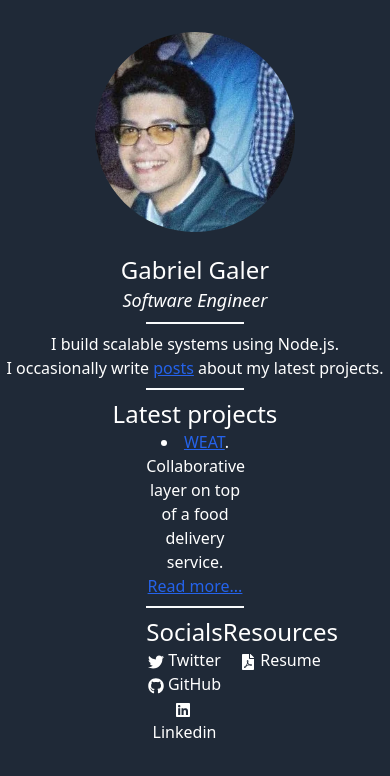
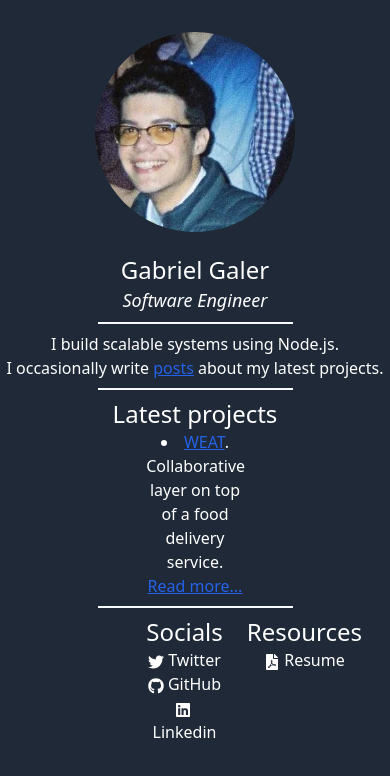
Before and after one commit to galer7/portfolio-old, a Next.js app: page / in a window 390 px wide. Shown: the top 776 px of the page. Built offline with nearby package versions, Linux system fonts and the light colour scheme.

Commit message:
Typos & responsize horizontal line

```diff
--- /dev/null
+++ b/src/components/HorizontalLine.tsx
@@ -0,0 +1,3 @@
+export default function HorizontalLine() {
+  return <hr className="border-t-2 border-t-slate-50 w-1/2 lg:w-1/4 my-2"></hr>;
+}
--- a/src/pages/index.tsx
+++ b/src/pages/index.tsx
@@ -1,3 +1,4 @@
+import HorizontalLine from "@/components/HorizontalLine";
 import type { NextPage } from "next";
 import Image from "next/image";
 import Link from "next/link";
@@ -17,7 +18,9 @@ const Home: NextPage = () => {
       </div>
       <h1>Gabriel Galer</h1>
       <h3 className="italic">Software Engineer</h3>
-      <hr className="border-t-2 border-t-slate-50 w-1/4 my-2"></hr>
+
+      <HorizontalLine />
+
       <h4>I build scalable systems using Node.js.</h4>
       <h4>
         I occasionally write{" "}
@@ -28,7 +31,8 @@ const Home: NextPage = () => {
         </Link>{" "}
         about my latest projects.
       </h4>
-      <hr className="border-t-2 border-t-slate-50 w-1/4 my-2"></hr>
+
+      <HorizontalLine />
 
       <h1>Latest projects</h1>
       <ul className="w-1/4 list-disc list-inside">
@@ -50,9 +54,9 @@ const Home: NextPage = () => {
         </li>
       </ul>
 
-      <hr className="border-t-2 border-t-slate-50 w-1/4 my-2"></hr>
+      <HorizontalLine />
 
-      <div className="flex justify-evenly w-1/4">
+      <div className="flex justify-evenly w-1/4 gap-6">
         <div>
           <h1>Socials</h1>
           <ul>
```
Also changed, not shown: src/data/weat.mdx (+9 -9 lines).
